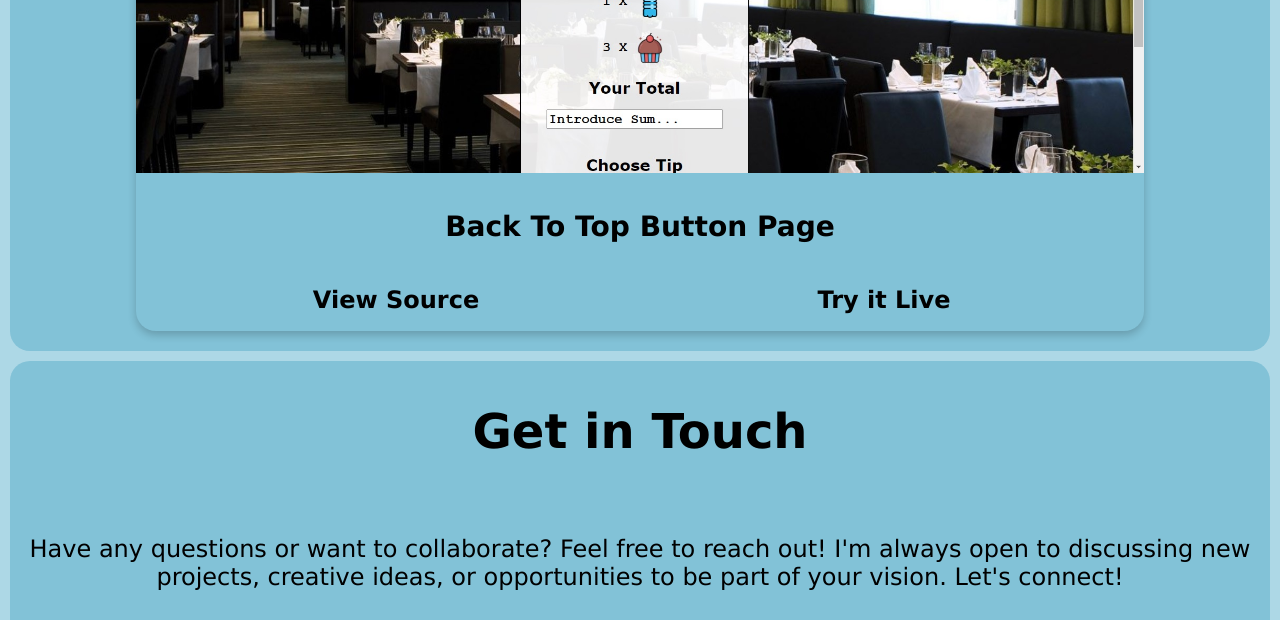
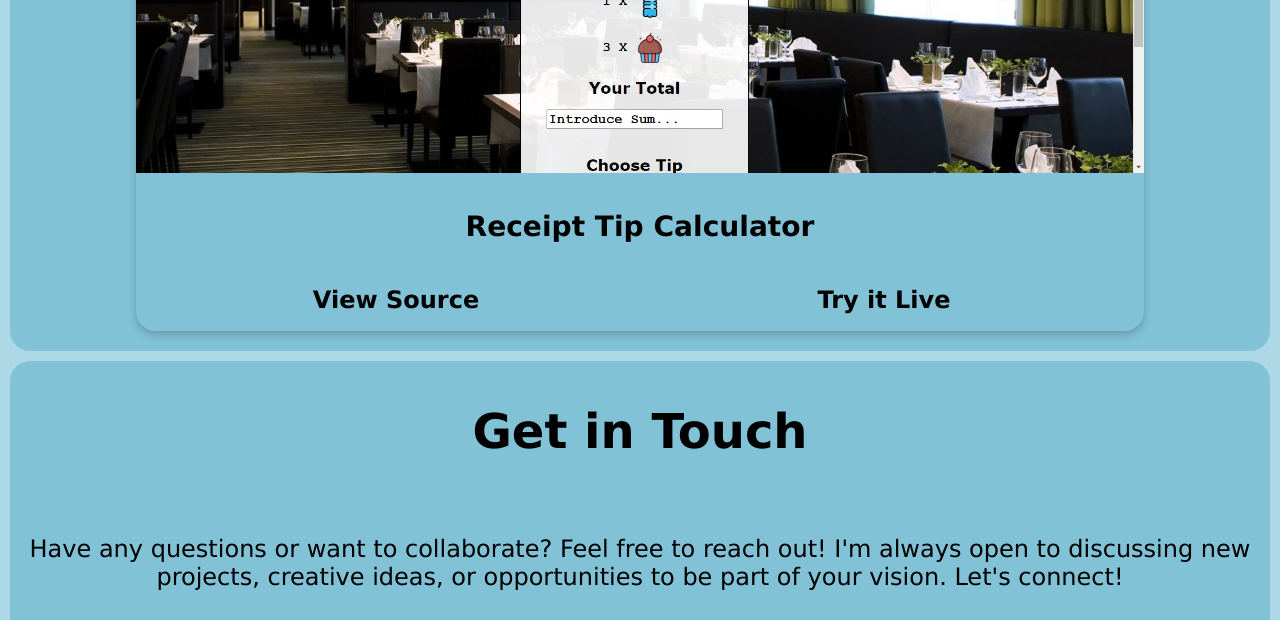
Before and after one commit to GengiuRobert/Portfolio-TechTrek, a plain HTML site: page index.html in a window 1280 px wide. Shown: the part 4644-5264 px from the top of the page. Drawn offline with Linux system fonts and the light colour scheme.

Commit message:
changed name of the card

```diff
--- a/index.html
+++ b/index.html
@@ -105,7 +105,7 @@
             <div class="project-card">
                 <img src="img/tip-calculator.jpg">
                 <div class="container">
-                    <h3><strong>Back To Top Button Page</strong></h3>
+                    <h3><strong>Receipt Tip Calculator</strong></h3>
                     <ul class="buttons">
                         <li><a href="https://github.com/GengiuRobert/Tip-Calculator---JS">View Source</a></li>
                         <li><a href="https://gengiurobert.github.io/Tip-Calculator---JS/">Try it
```
